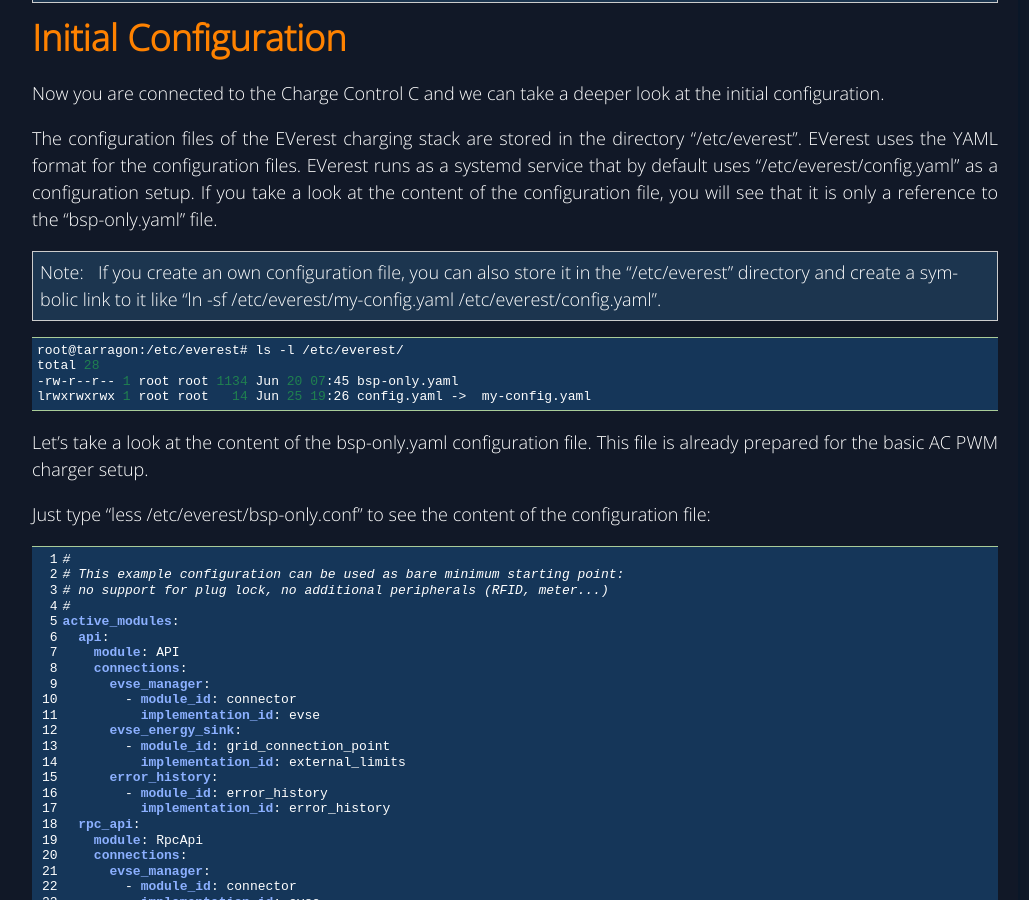
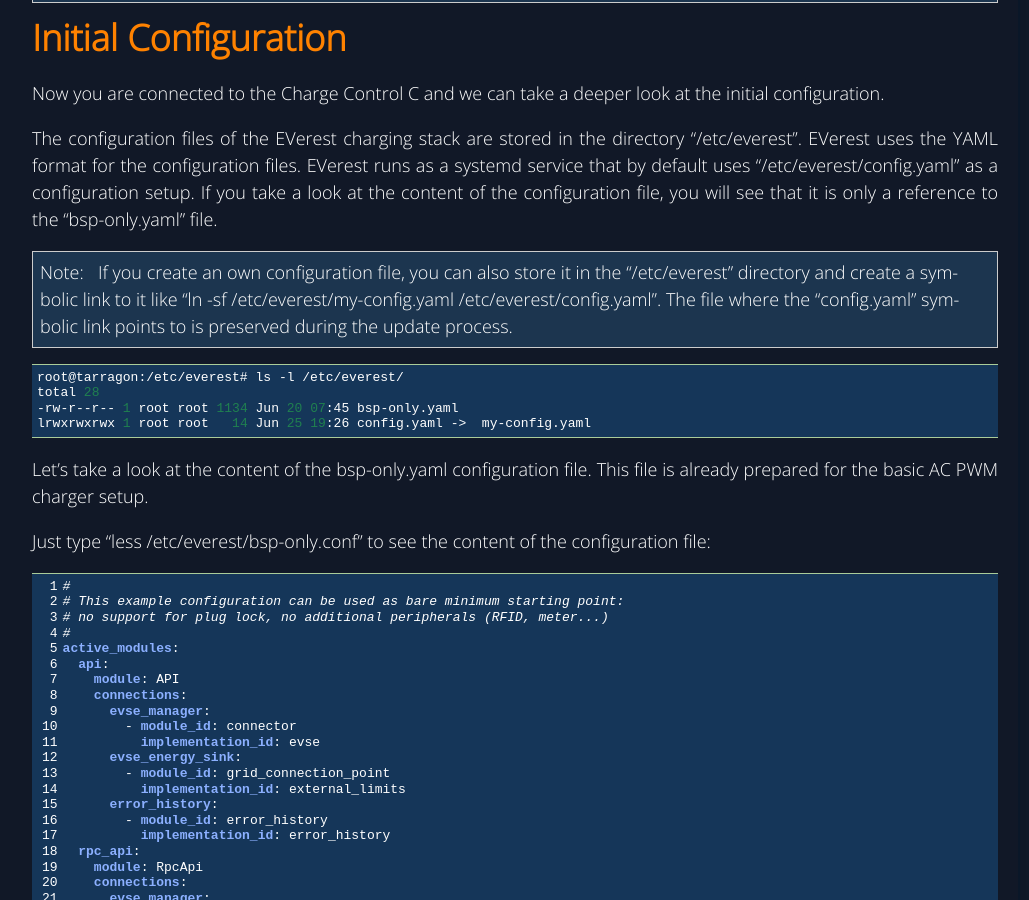
Before and after one commit to chargebyte/chargebyte-docs, a Sphinx documentation site: the page built from docs/source/getting_started.rst, in a window 1280 px wide and 900 px high, scrolled down 3228 px. Shown: the whole window, without its empty margins (218-1247 px from the left). Built offline with Sphinx 7.4.7, drawn with Linux system fonts in a browser that asks for light colours.

Commit message:
Clarify update process for symbolic link in configuration file note
Signed-off-by: Fabian Hartung <fabian.hartung@chargebyte.com>

```diff
--- a/docs/source/getting_started.rst
+++ b/docs/source/getting_started.rst
@@ -151,6 +151,7 @@
 .. note::
    If you create an own configuration file, you can also store it in the "/etc/everest" directory
    and create a symbolic link to it like "ln -sf /etc/everest/my-config.yaml /etc/everest/config.yaml".
+   The file where the "config.yaml" symbolic link points to is preserved during the update process.
 
 .. code-block:: bash
 
```
